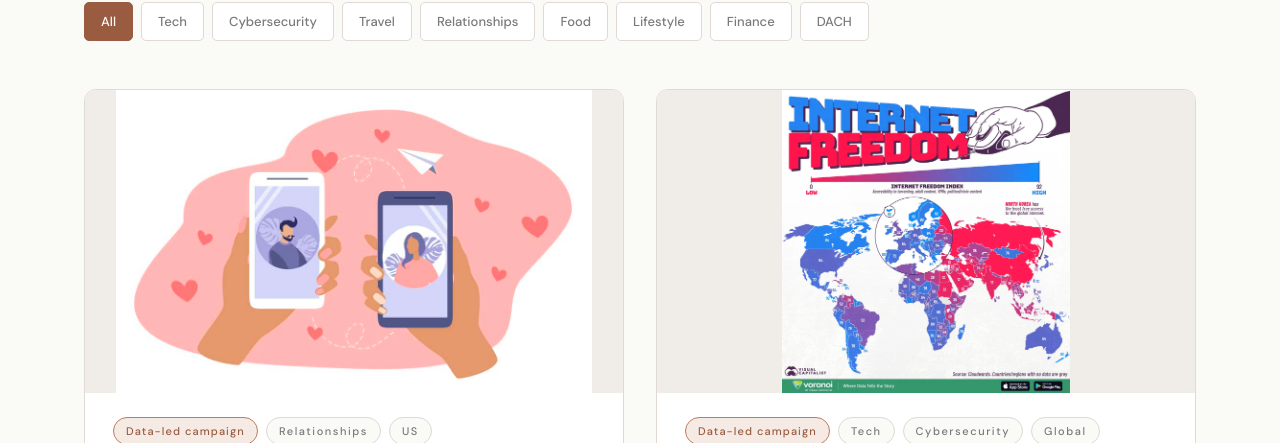
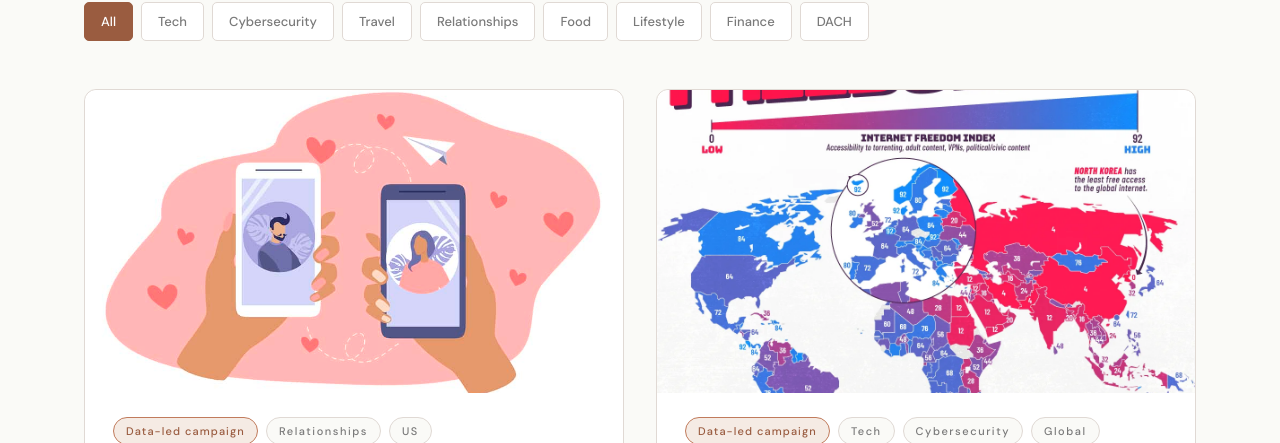
Before and after one commit to Adhurim4/luarda-portfolio, a Next.js app: page /portfolio in a window 1280 px wide. Shown: the part 304-747 px from the top of the page. Built offline with nearby package versions, Linux system fonts and the light colour scheme; no server answers.

Commit message:
Add files via upload

```diff
--- a/src/components/CaseStudyImageZone.tsx
+++ b/src/components/CaseStudyImageZone.tsx
@@ -2,7 +2,7 @@ type CaseStudyImageZoneProps = {
   imageUrl?: string;
   alt?: string;
   className?: string;
-  /** "frame": fixed 16:9 frame with the whole image fitted inside it.
+  /** "frame": fixed 16:9 frame, filled edge to edge by the image.
    *  "natural": the whole image at its own proportions. */
   variant?: "frame" | "natural";
 };
@@ -28,8 +28,9 @@ function PhotoIcon() {
 }
 
 /**
- * Case study image. The whole image is always visible (never cropped).
- * Shows a neutral placeholder tile when no image has been uploaded.
+ * Case study image. On cards it fills the 16:9 frame; in the popup
+ * ("natural") the whole image is shown uncropped. Shows a neutral
+ * placeholder tile when no image has been uploaded.
  */
 export function CaseStudyImageZone({
   imageUrl,
@@ -53,11 +54,7 @@ export function CaseStudyImageZone({
     >
       {imageUrl ? (
         // eslint-disable-next-line @next/next/no-img-element
-        <img
-          src={imageUrl}
-          alt={alt}
-          className="h-full w-full bg-stone-light object-contain"
-        />
+        <img src={imageUrl} alt={alt} className="h-full w-full object-cover" />
       ) : (
         <div
           className="flex h-full w-full items-center justify-center bg-stone-light"
```
